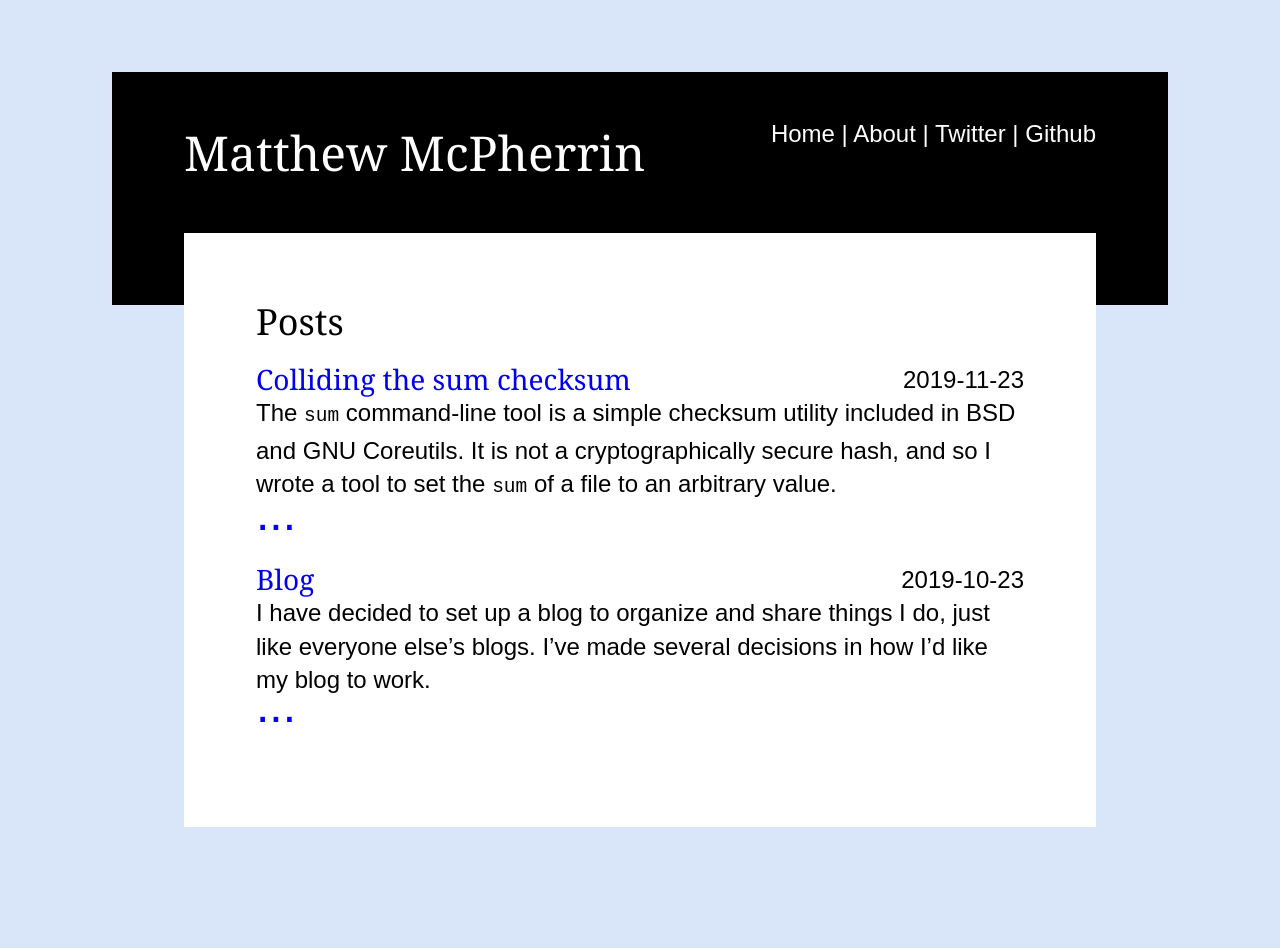
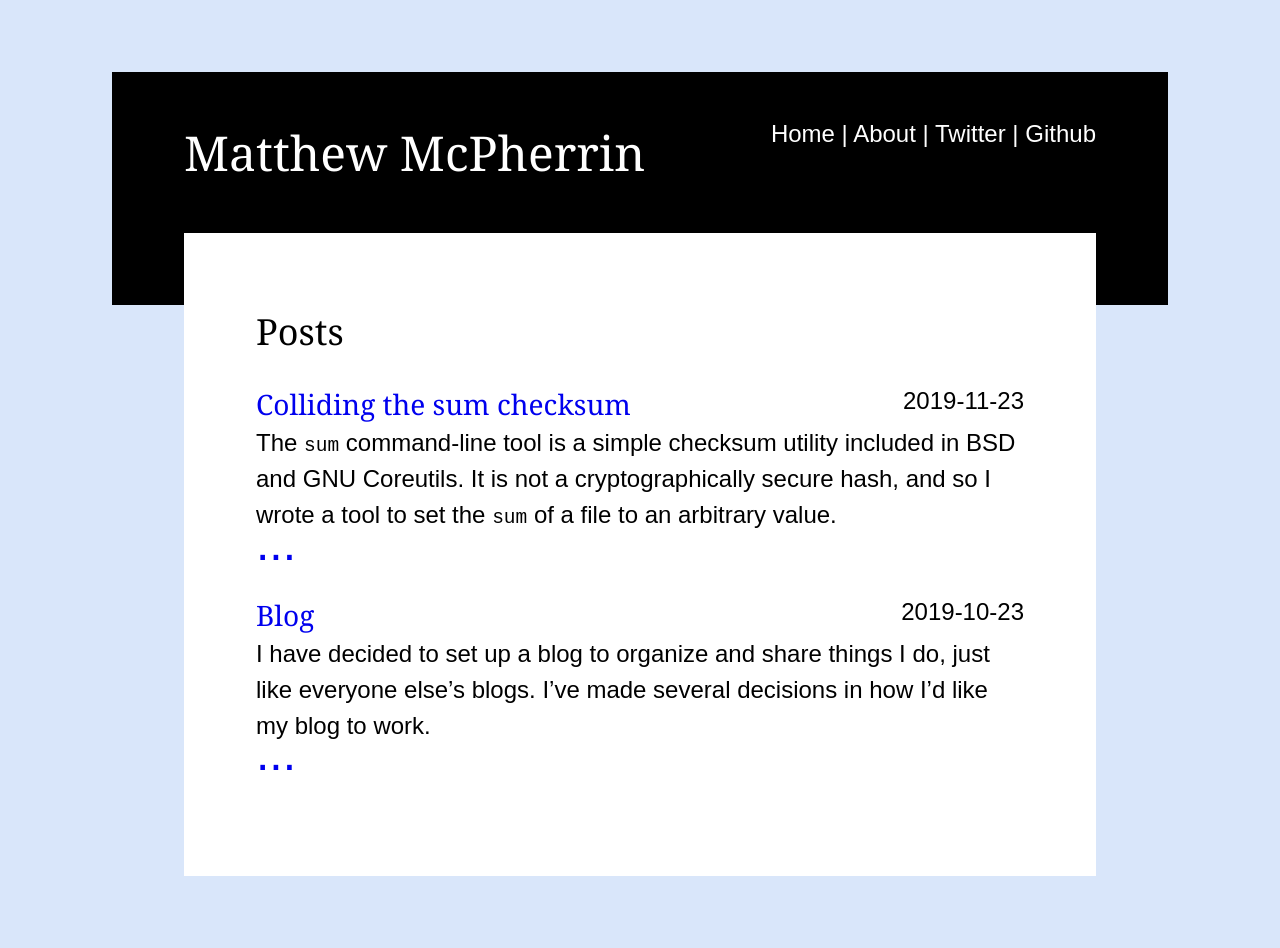
Before and after one commit to mcpherrinm/McPherrin.ca, a Jekyll site: the page built from index.html, in a window 1280 px wide. Built offline with Jekyll 4.4.1, drawn with Linux system fonts in a browser that asks for light colours; before the commit the page ends 900 px from its top, so only the background shows below that.

Commit message:
Use unitless line-height

```diff
--- a/assets/css/styles.css
+++ b/assets/css/styles.css
@@ -31,7 +31,7 @@ div#main {
   background-color: white;
   max-width: 32em; /* Cap width of page for easy reading */
   padding: 3em;
-  line-height: 1.4em;
+  line-height: 1.5;
 }
 
 /* Decrease padding on smaller screens */
```
